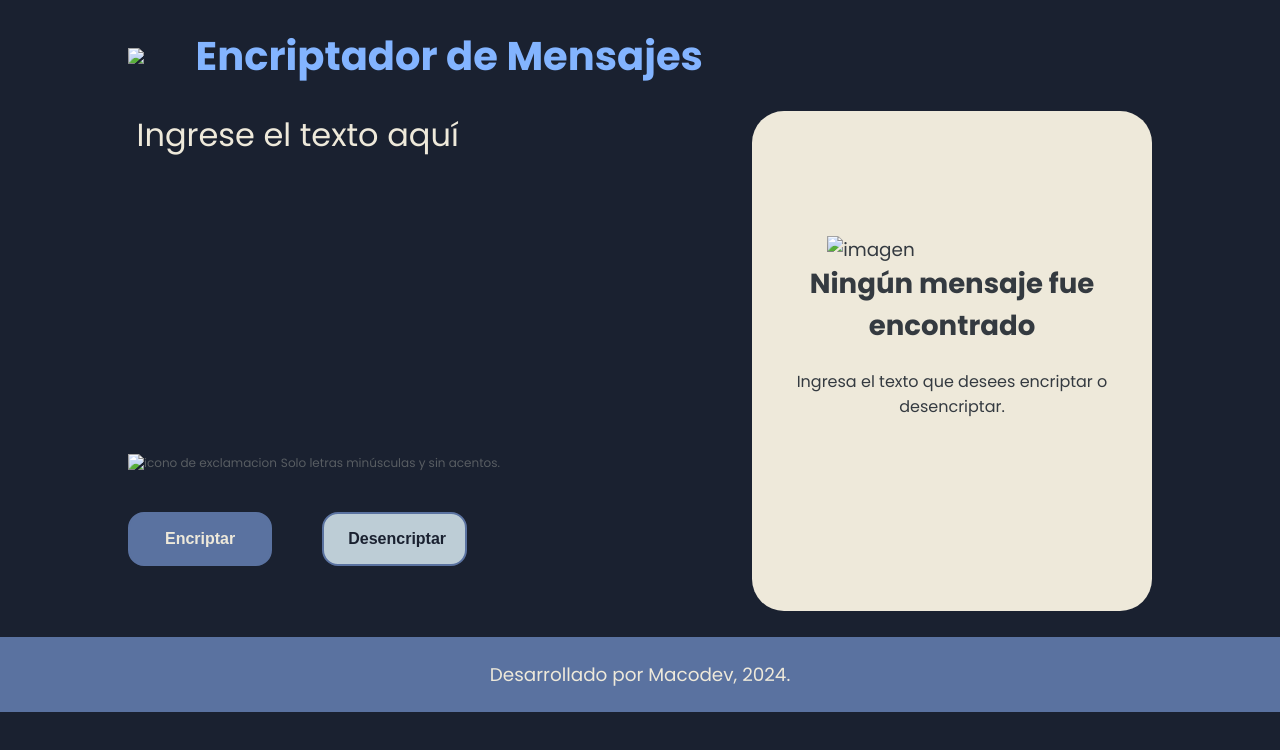
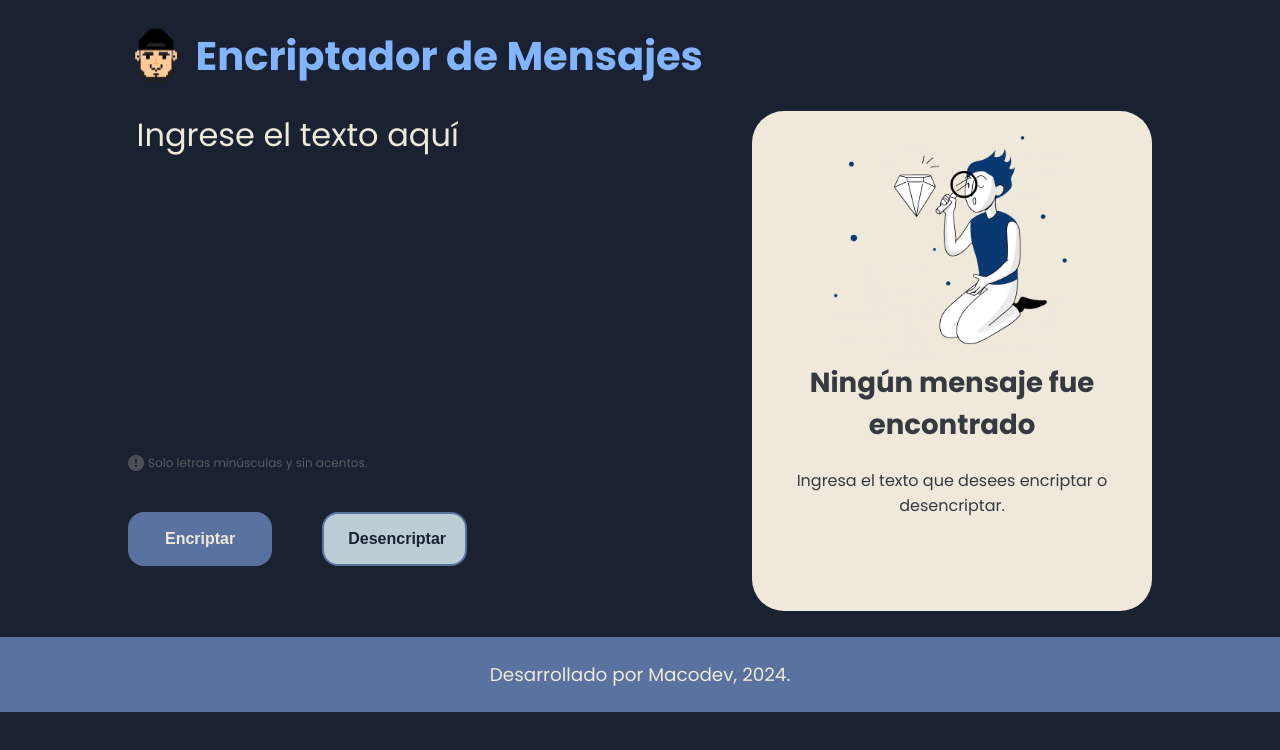
Before and after one commit to MichaelGuauque/encriptador, a plain HTML site: page index.html in a window 1280 px wide. Drawn offline with Linux system fonts and the light colour scheme; the site is published under a folder, as on GitHub Pages, so addresses that start at the root find nothing.

Commit message:
ubicacion img

```diff
--- a/index.html
+++ b/index.html
@@ -4,19 +4,19 @@
     <meta charset="UTF-8">
     <meta name="viewport" content="width=device-width, initial-scale=1.0">
     <title>Encriptador</title>
-    <link rel="icon" type="image/png" href="/img/DISEÑO PIXEL.png">
+    <link rel="icon" type="image/png" href="./img/DISEÑO PIXEL.png">
     <link rel="stylesheet" href="style.css">
 </head>
 <body>
     <header class="header">
-        <img class="logo-macodev" src="/imagenes/DISEÑO PIXEL.png">
+        <img class="logo-macodev" src="./imagenes/DISEÑO PIXEL.png">
         <h1>Encriptador de Mensajes</h1>
     </header>
     <main class="programa">
         <section class="programa__elementos">
             <textarea id="textoUsuario" class="programa__elementos__input" onclick="borrarTexto()"> Ingrese el texto aquí </textarea>
             <div class="programa__elementos__informacion">
-                <img class="icono-exclamacion" src="/imagenes/bi_exclamation-circle-fill.png" alt="icono de exclamacion">
+                <img class="icono-exclamacion" src="./imagenes/bi_exclamation-circle-fill.png" alt="icono de exclamacion">
                 <p class="programa__elementos__texto">Solo letras minúsculas y sin acentos.</p>
             </div>
             <div class="programa__botones">
@@ -27,7 +27,7 @@
 
         <div class="resultado">
             <div id="ocultarResultado" class="resultado__ocultar">
-                <img class="imagen-muneco" src="/imagenes/Muneco.png" alt="imagen">
+                <img class="imagen-muneco" src="./imagenes/Muneco.png" alt="imagen">
                 <h2 class="resultado__sub">Ningún mensaje fue encontrado</h2>
             </div>
             <p id="mensaje" class="resultado__texto">Ingresa el texto que desees encriptar o desencriptar.</p>
```
